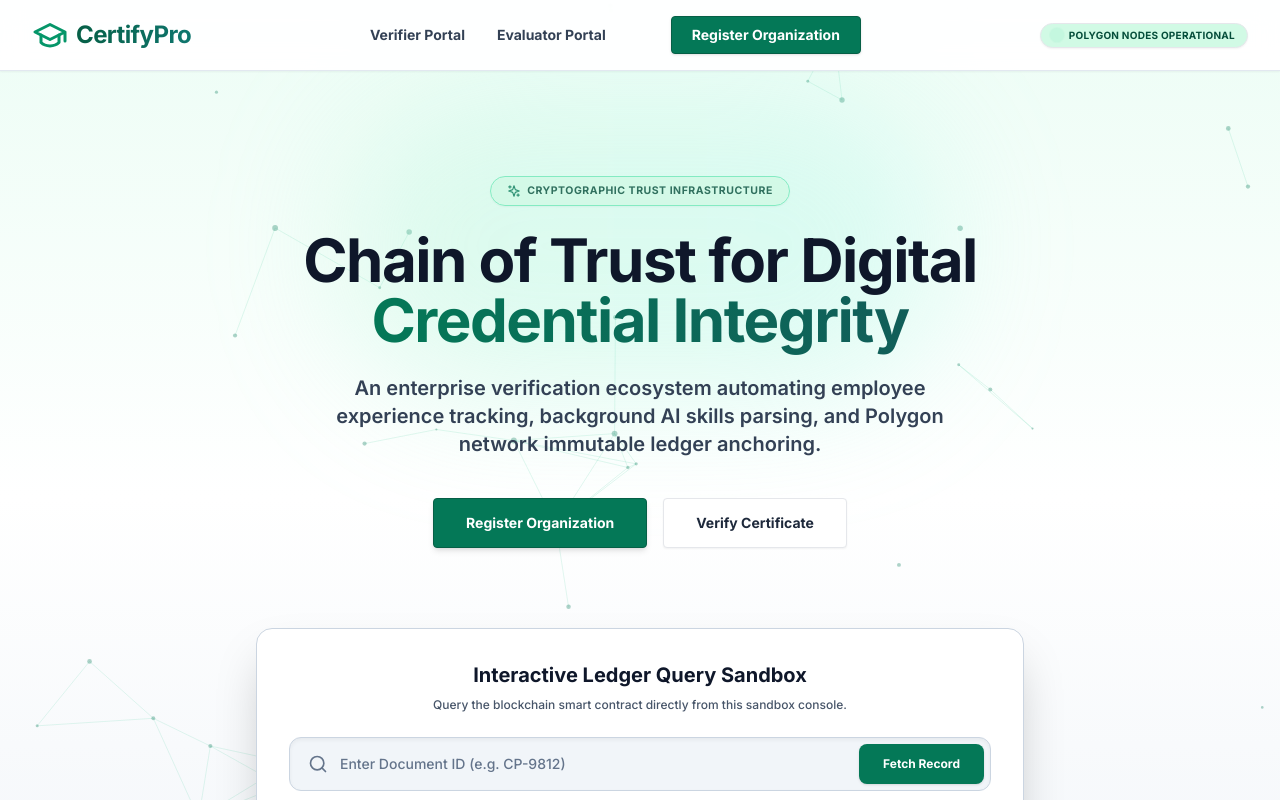
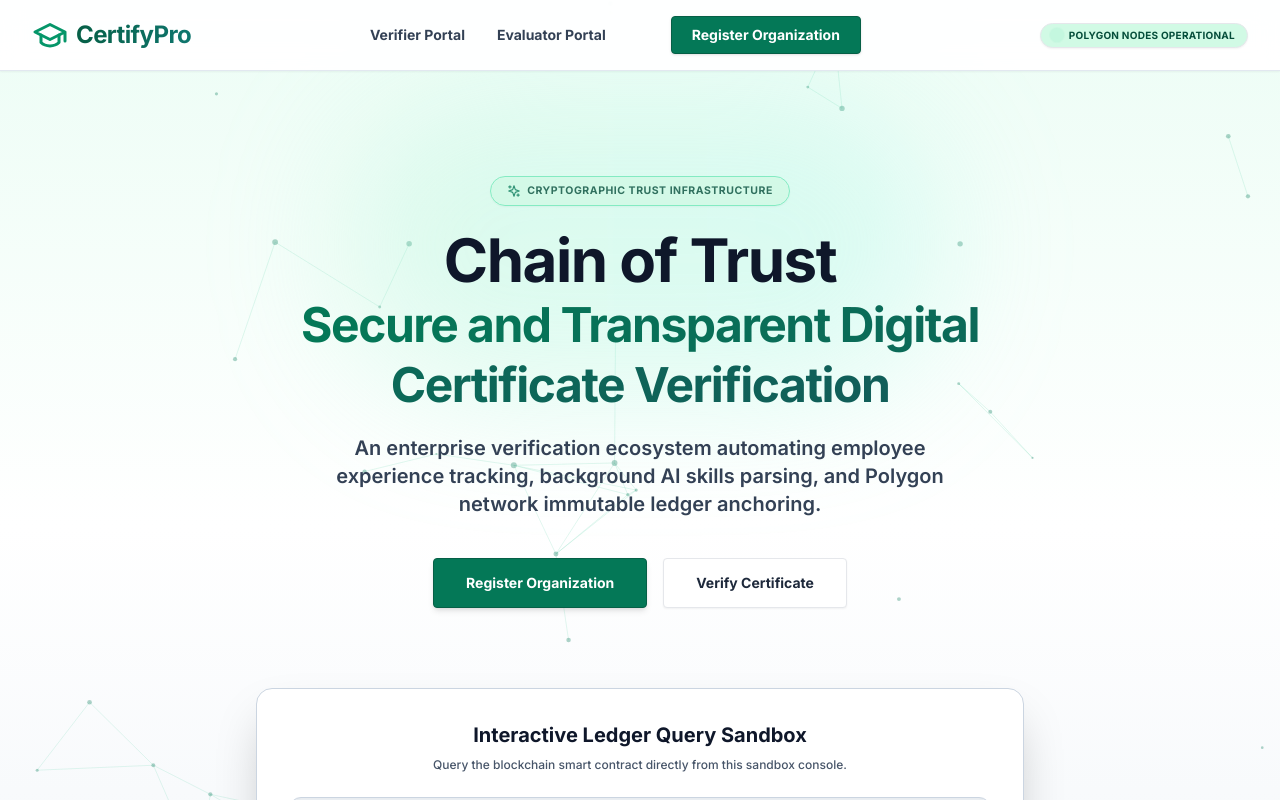
Before and after one commit to sunakshigaikwad/Certify, a React (Vite) app in the folder frontend/: page / in a window 1280 px wide. Shown: the top 800 px of the page. Built offline with nearby package versions, Linux system fonts and the light colour scheme.

Commit message:
style: update landing page title to Chain of Trust - Secure and Transparent Digital Certificate Verification

```diff
--- a/frontend/src/pages/LandingPage.tsx
+++ b/frontend/src/pages/LandingPage.tsx
@@ -417,8 +417,8 @@ export const LandingPage: React.FC = () => {
             transition={{ duration: 0.6, delay: 0.1 }}
             className="text-4xl sm:text-5xl md:text-6xl font-black text-slate-900 leading-tight tracking-tight"
           >
-            Chain of Trust for Digital <br />
-            <span className="bg-gradient-to-r from-emerald-700 via-emerald-650 to-teal-800 bg-clip-text text-transparent font-black">Credential Integrity</span>
+            Chain of Trust <br />
+            <span className="bg-gradient-to-r from-emerald-700 via-emerald-650 to-teal-800 bg-clip-text text-transparent font-black text-3xl sm:text-4xl md:text-5xl">Secure and Transparent Digital Certificate Verification</span>
           </motion.h1>
 
           <motion.p
```
